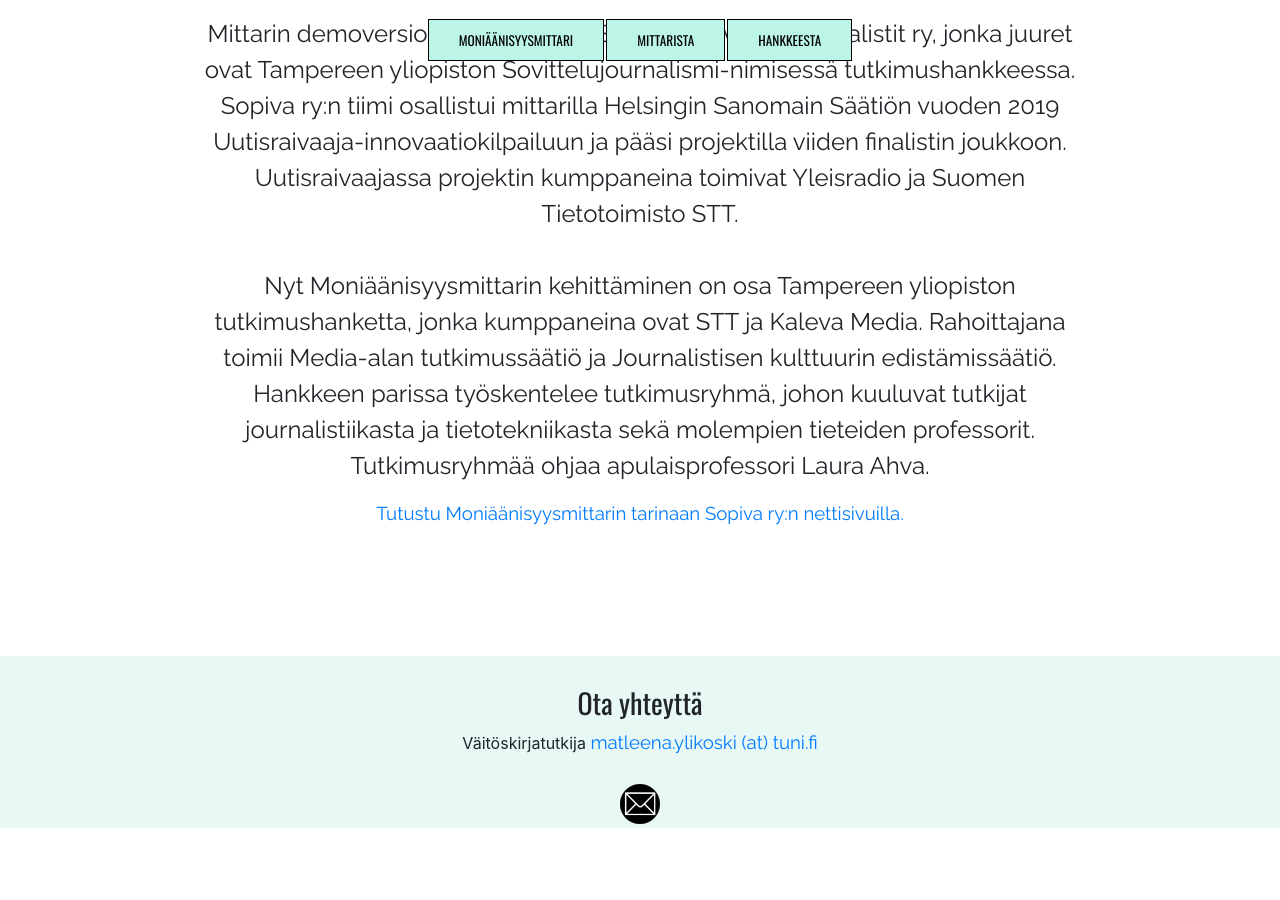
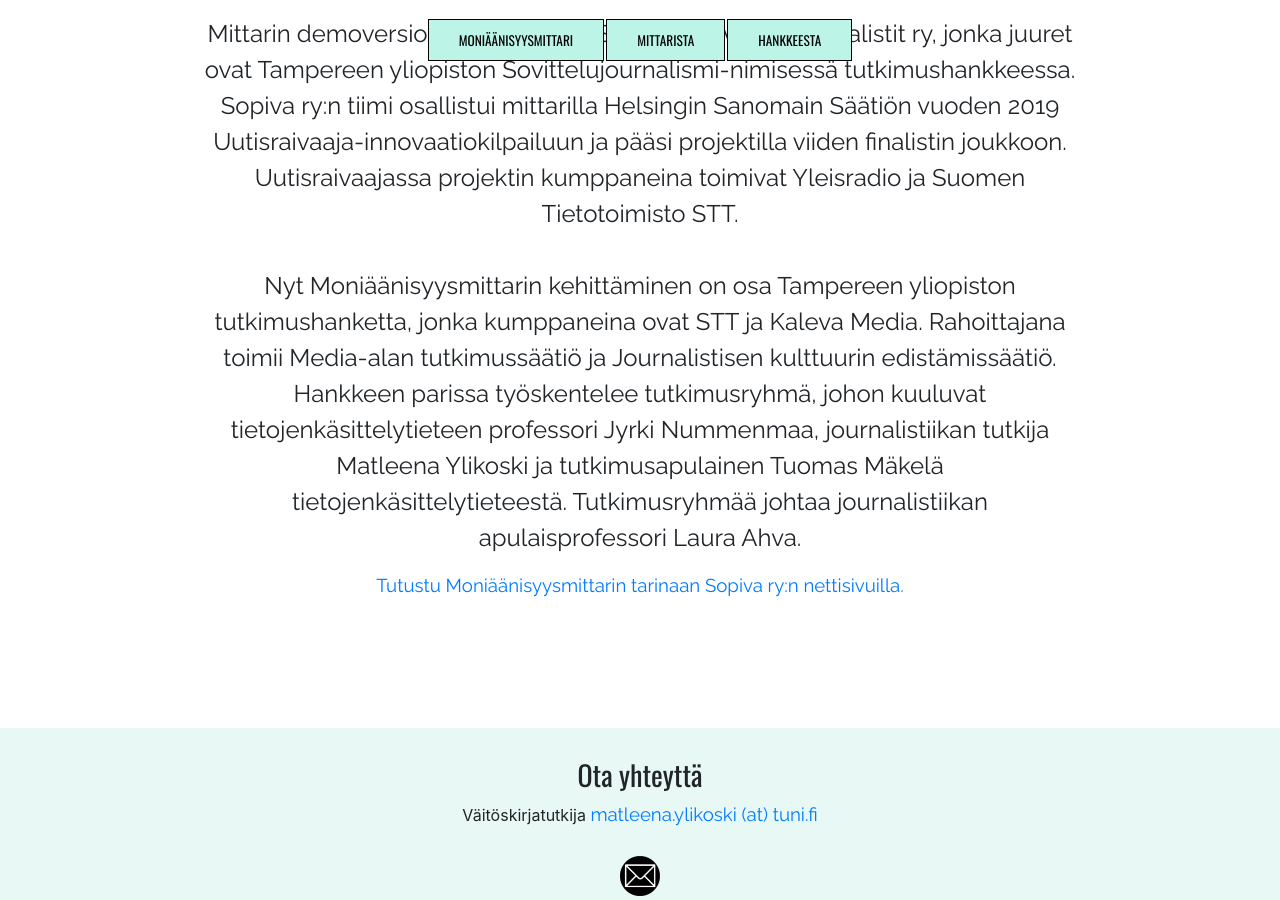
Before and after one commit to Sopiva-Sovittelujournalistit/moniaanisyysmittari-pages, a Jekyll site: the page built from index.md, in a window 1280 px wide and 900 px high, scrolled down 3477 px. Built offline with Jekyll 4.4.1, drawn with Linux system fonts in a browser that asks for light colours; before the commit the page ends 4305 px from its top, so only the background shows below that.

Commit message:
INDEX MD: Kehittäjä: Text content edit.

```diff
--- a/index.md
+++ b/index.md
@@ -33,7 +33,7 @@
 
 mittarin_kehittaja_teksti: |
   Mittarin demoversion on kehittänyt Sopiva - Sovittelujournalistit ry, jonka juuret ovat Tampereen yliopiston Sovittelujournalismi-nimisessä tutkimushankkeessa. Sopiva ry:n tiimi osallistui mittarilla Helsingin Sanomain Säätiön vuoden 2019 Uutisraivaaja-innovaatiokilpailuun ja pääsi projektilla viiden finalistin joukkoon. Uutisraivaajassa projektin kumppaneina toimivat Yleisradio ja Suomen Tietotoimisto STT.<br><br>
-  Nyt Moniäänisyysmittarin kehittäminen on osa Tampereen yliopiston tutkimushanketta, jonka kumppaneina ovat STT ja Kaleva Media. Rahoittajana toimii Media-alan tutkimussäätiö ja Journalistisen kulttuurin edistämissäätiö. Hankkeen parissa työskentelee tutkimusryhmä, johon kuuluvat tutkijat journalistiikasta ja tietotekniikasta sekä molempien tieteiden professorit. Tutkimusryhmää ohjaa apulaisprofessori Laura Ahva.
+  Nyt Moniäänisyysmittarin kehittäminen on osa Tampereen yliopiston tutkimushanketta, jonka kumppaneina ovat STT ja Kaleva Media. Rahoittajana toimii Media-alan tutkimussäätiö ja Journalistisen kulttuurin edistämissäätiö. Hankkeen parissa työskentelee tutkimusryhmä, johon kuuluvat tietojenkäsittelytieteen professori Jyrki Nummenmaa, journalistiikan tutkija Matleena Ylikoski ja tutkimusapulainen Tuomas Mäkelä tietojenkäsittelytieteestä. Tutkimusryhmää johtaa journalistiikan apulaisprofessori Laura Ahva.
 
 kehittaja_one_logo: logo_TAU_fi-eng_violetti_RGB.png
 
```
